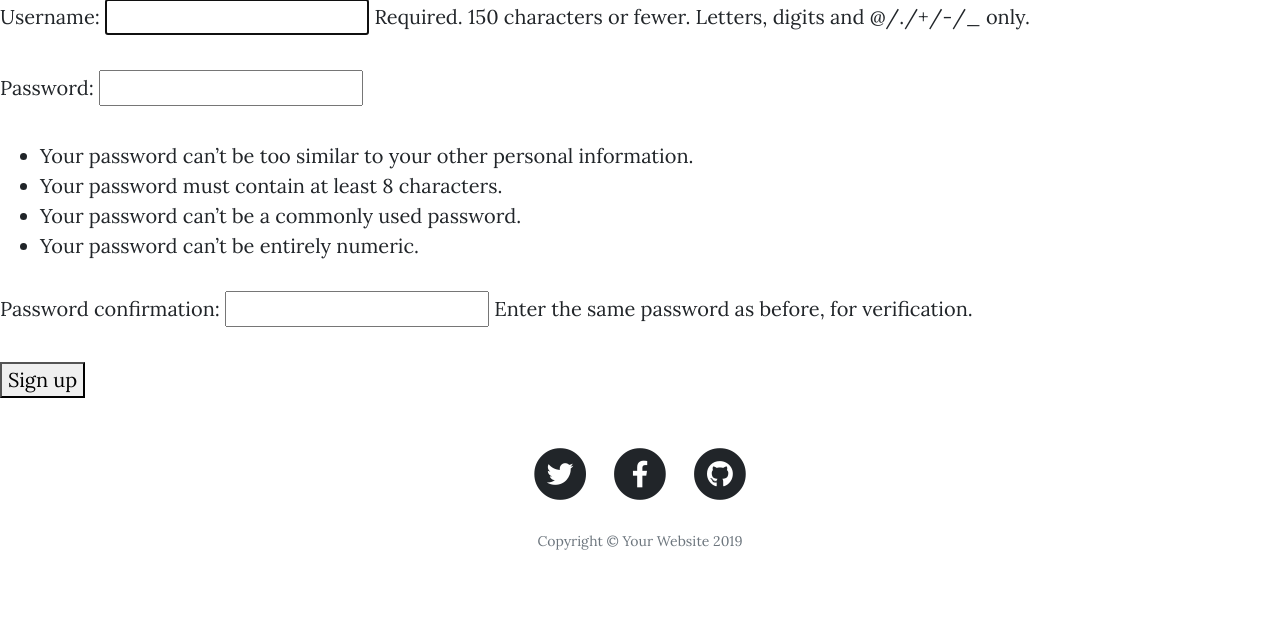
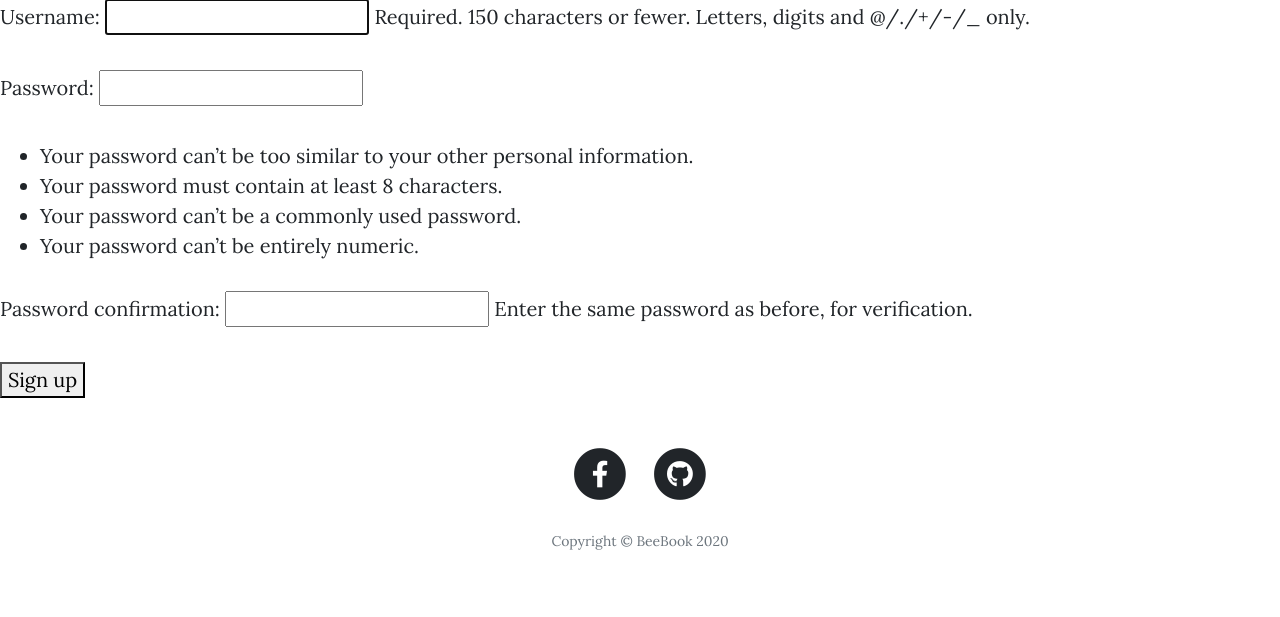
Before and after one commit to iamharisgul/bee-book, a Django app: page /accounts/signup/ in a window 1280 px wide. Shown: the part 652-1269 px from the top of the page. Run offline with Django 3.2, Linux system fonts and the light colour scheme; parts of the project's set-up code (start-up, migrations or seed data) failed here and were passed over; some libraries are stand-ins or nearby versions.

Commit message:
changes in base template

```diff
--- a/templates/base.html
+++ b/templates/base.html
@@ -8,7 +8,7 @@
     <meta name="viewport" content="width=device-width, initial-scale=1, shrink-to-fit=no">
     <meta name="description" content="">
     <meta name="author" content="">
-    <title>Clean Blog - Start Bootstrap Theme</title>
+    <title>Bee Book</title>
     <!-- Bootstrap core CSS -->
     <link href="{% static 'vendor/bootstrap/css/bootstrap.min.css' %}" rel="stylesheet">
 
@@ -102,15 +102,7 @@
                 <div class="col-lg-8 col-md-10 mx-auto">
                     <ul class="list-inline text-center">
                         <li class="list-inline-item">
-                            <a href="#">
-                                <span class="fa-stack fa-lg">
-                                    <i class="fas fa-circle fa-stack-2x"></i>
-                                    <i class="fab fa-twitter fa-stack-1x fa-inverse"></i>
-                                </span>
-                            </a>
-                        </li>
-                        <li class="list-inline-item">
-                            <a href="#">
+                            <a href="https://web.facebook.com/iamharisgul">
                                 <span class="fa-stack fa-lg">
                                     <i class="fas fa-circle fa-stack-2x"></i>
                                     <i class="fab fa-facebook-f fa-stack-1x fa-inverse"></i>
@@ -118,7 +110,7 @@
                             </a>
                         </li>
                         <li class="list-inline-item">
-                            <a href="#">
+                            <a href="https://github.com/iamharisgul">
                                 <span class="fa-stack fa-lg">
                                     <i class="fas fa-circle fa-stack-2x"></i>
                                     <i class="fab fa-github fa-stack-1x fa-inverse"></i>
@@ -126,7 +118,7 @@
                             </a>
                         </li>
                     </ul>
-                    <p class="copyright text-muted">Copyright &copy; Your Website 2019</p>
+                    <p class="copyright text-muted">Copyright &copy; BeeBook 2020</p>
                 </div>
             </div>
         </div>
```
